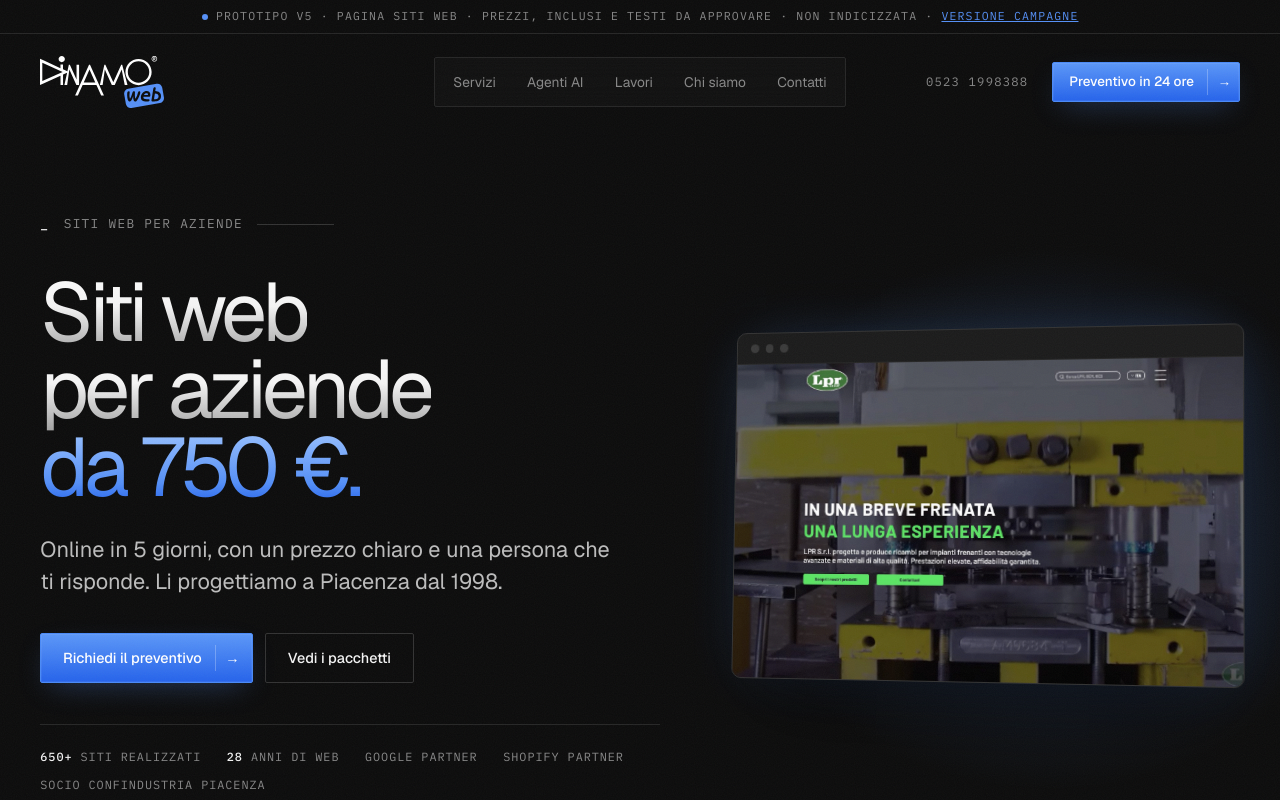
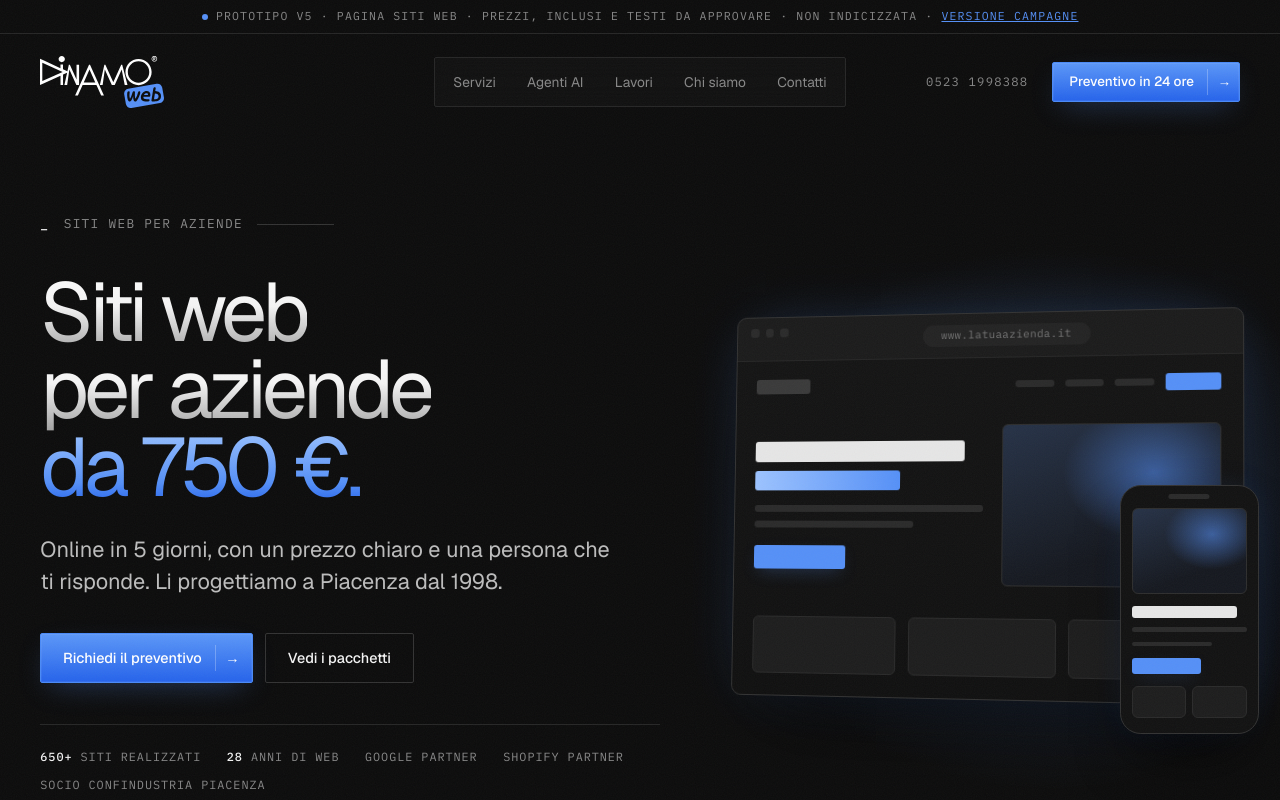
Before and after one commit to imodonutti/dinamoweb, a plain HTML site: page sito/v5/siti-web/index.html in a window 1280 px wide. Shown: the top 800 px of the page. Drawn offline with nearby package versions, Linux system fonts and the light colour scheme.

Commit message:
Pagina Siti web: in apertura un'illustrazione al posto del sito LPR
LPR è un progetto di tutt'altra scala rispetto ai pacchetti: accanto
a "da 750 €" creava aspettative sbagliate. Ora c'è uno schema di sito
(browser e telefono) nei colori della v5, che non rappresenta clienti.

Co-Authored-By: Claude Opus 5.5 <noreply@anthropic.com>
Claude-Session: https://claude.ai/code/session_01Aiy7tmoCqu5L2iGHmhgRHo

```diff
--- a/sito/assets/v5/css/landing.css
+++ b/sito/assets/v5/css/landing.css
@@ -31,6 +31,34 @@ html.is-lp .site-header .container { grid-template-columns: 1fr auto; }
 .lp-dots { display: flex; gap: .4rem; padding: .7rem .9rem; border-bottom: 1px solid var(--line); }
 .lp-dots i { width: .55rem; height: .55rem; border-radius: 50%; background: #3A3A3A; }
 .lp-browser img { display: block; width: 100%; height: auto; }
+/* illustrazione schematica di un sito (browser + telefono), nei colori della v5 */
+.lp-dots b { margin-left: auto; margin-right: auto; padding: .2rem 1.2rem; border-radius: 999px; background: #232323; color: #777; font: 400 .68rem/1.4 var(--f-mono); letter-spacing: .04em; }
+.lp-mock .mk-page { padding: 1.1rem 1.3rem 1.4rem; display: grid; gap: 1.2rem; background: linear-gradient(180deg, #141414, #101010); }
+.lp-mock i, .lp-phone-mock i { display: block; border-radius: 3px; background: #2A2A2A; }
+.mk-nav { display: flex; align-items: center; gap: .7rem; }
+.mk-nav i { width: 2.4rem; height: .4rem; }
+.mk-nav .mk-logo { width: 3.6rem; height: .9rem; margin-right: auto; background: #3A3A3A; }
+.mk-nav .mk-btn { width: 3.4rem; height: 1.1rem; background: var(--accent); }
+.mk-hero { display: grid; grid-template-columns: 1.1fr 1fr; gap: 1.2rem; align-items: center; padding-block: .8rem; }
+.mk-hero > div:first-child { display: grid; gap: .55rem; }
+.mk-t1 { height: 1.3rem; width: 92%; background: #E6E6E6 !important; }
+.mk-t2 { height: 1.3rem; width: 64%; background: linear-gradient(90deg, #9CC3FF, #5590F7) !important; }
+.mk-p { height: .45rem; width: 100%; margin-top: .35rem; }
+.mk-p.short { width: 70%; margin-top: 0; }
+.mk-cta { height: 1.5rem; width: 6rem; margin-top: .6rem; background: var(--accent) !important; box-shadow: 0 6px 18px -6px var(--glow); }
+.mk-img { aspect-ratio: 4 / 3; border-radius: 6px; background:
+  radial-gradient(60% 60% at 70% 30%, rgba(85,144,247,.55), transparent 70%),
+  linear-gradient(160deg, #263247, #15181F 70%); border: 1px solid #2E2E2E; }
+.mk-cards { display: grid; grid-template-columns: repeat(3, minmax(0, 1fr)); gap: .8rem; }
+.mk-cards i { height: 3.6rem; background: #1D1D1D !important; border: 1px solid #2A2A2A; border-radius: 6px !important; }
+.lp-phone-mock { position: absolute; right: -1.2rem; bottom: -2.2rem; width: 27%; padding: 1.4rem .7rem .9rem; display: grid; gap: .45rem; border-radius: 1.3rem; background: #121212;
+  border: 1px solid var(--line-2); box-shadow: 0 30px 60px -20px rgba(0,0,0,.9), 0 0 40px -18px var(--glow); }
+.lp-phone-mock .mk-notch { position: absolute; top: .5rem; left: 50%; width: 30%; height: .35rem; transform: translateX(-50%); border-radius: 999px; background: #2A2A2A; }
+.lp-phone-mock .mk-t1 { height: .7rem; margin-top: .3rem; }
+.lp-phone-mock .mk-p { height: .3rem; margin-top: .15rem; }
+.lp-phone-mock .mk-cta { height: 1rem; width: 60%; margin-top: .3rem; }
+.lp-phone-mock .mk-cards { grid-template-columns: 1fr 1fr; gap: .4rem; margin-top: .3rem; }
+.lp-phone-mock .mk-cards i { height: 2rem; }
 
 /* 2 · problema */
 .lp-pains { list-style: none; padding: 0; margin: 0; display: grid; grid-template-columns: repeat(3, minmax(0, 1fr)); gap: var(--gutter); }
--- a/sito/v5/siti-web/index.html
+++ b/sito/v5/siti-web/index.html
@@ -14,8 +14,8 @@
 <link rel="preconnect" href="https://fonts.googleapis.com">
 <link rel="preconnect" href="https://fonts.gstatic.com" crossorigin>
 <link rel="stylesheet" href="https://fonts.googleapis.com/css2?family=Geist:wght@300..700&family=IBM+Plex+Mono:wght@400;500&display=swap">
-<link rel="stylesheet" href="/assets/v5/css/style.css?v=202611241650">
-<link rel="stylesheet" href="/assets/v5/css/landing.css?v=202611241650">
+<link rel="stylesheet" href="/assets/v5/css/style.css?v=202611241700b">
+<link rel="stylesheet" href="/assets/v5/css/landing.css?v=202611241700b">
 <script type="application/ld+json">
 {"@context":"https://schema.org","@type":"Service","name":"Realizzazione siti web per aziende","provider":{"@type":"ProfessionalService","name":"Dinamoweb S.r.l.","telephone":"+39 0523 1998388","address":{"@type":"PostalAddress","streetAddress":"Via Conciliazione 58/C","postalCode":"29122","addressLocality":"Piacenza","addressCountry":"IT"}},
  "areaServed":["Piacenza","Parma","Cremona","Lodi","Pavia","Brescia","Bergamo"],
@@ -28,7 +28,7 @@
 
 <header class="site-header" id="top">
   <div class="container">
-    <a class="logo" href="/v5/" aria-label="Dinamoweb, home"><img src="/assets/img/logo-dinamoweb.svg?v=202611241650" alt="Dinamoweb" width="93" height="40"></a>
+    <a class="logo" href="/v5/" aria-label="Dinamoweb, home"><img src="/assets/img/logo-dinamoweb.svg?v=202611241700b" alt="Dinamoweb" width="93" height="40"></a>
     <nav class="nav lp-out" id="nav" aria-label="Menu principale">
       <a href="/v5/#servizi">Servizi</a>
       <a href="/v5/#giornata">Agenti AI</a>
@@ -67,7 +67,20 @@
         </ul>
       </div>
       <figure class="lp-hero-shot">
-        <div class="lp-browser"><span class="lp-dots" aria-hidden="true"><i></i><i></i><i></i></span><img src="/assets/img/lpr.jpg?v=202611241650" alt="Il sito LPR realizzato da Dinamoweb" width="1600" height="1000" fetchpriority="high"></div>
+        <!-- illustrazione schematica: non è il sito di un cliente -->
+        <div class="lp-browser lp-mock" aria-hidden="true">
+          <span class="lp-dots"><i></i><i></i><i></i><b>www.latuaazienda.it</b></span>
+          <div class="mk-page">
+            <div class="mk-nav"><i class="mk-logo"></i><i></i><i></i><i></i><i class="mk-btn"></i></div>
+            <div class="mk-hero"><div><i class="mk-t1"></i><i class="mk-t2"></i><i class="mk-p"></i><i class="mk-p short"></i><i class="mk-cta"></i></div><div class="mk-img"></div></div>
+            <div class="mk-cards"><i></i><i></i><i></i></div>
+          </div>
+        </div>
+        <div class="lp-phone-mock" aria-hidden="true">
+          <i class="mk-notch"></i>
+          <div class="mk-img"></div><i class="mk-t1"></i><i class="mk-p"></i><i class="mk-p short"></i><i class="mk-cta"></i>
+          <div class="mk-cards"><i></i><i></i></div>
+        </div>
       </figure>
     </div>
   </section>
@@ -148,9 +161,9 @@
       <div class="meta-row"><span class="meta ruled"><b>_03</b> Alcuni lavori</span><a class="meta lp-out" href="/v5/#lavori">Vedi tutti →</a></div>
       <h2 id="works-title" class="lp-h2"><span class="metal">Non promesse.</span> <span class="ghost">Siti online.</span></h2>
       <div class="lp-work-grid">
-        <figure><img src="/assets/img/lpr.jpg?v=202611241650" alt="Sito LPR" width="1600" height="1000" loading="lazy"><figcaption><span class="meta">LPR · Ricambi frenanti</span>Migliaia di codici ricambio, trovati in un clic.</figcaption></figure>
-        <figure><img src="/assets/img/edilsider.jpg?v=202611241650" alt="Sito Edilsider" width="1600" height="1000" loading="lazy"><figcaption><span class="meta">Edilsider · Edifici modulari</span>Progetti in quattro continenti, un solo racconto.</figcaption></figure>
-        <figure><img src="/assets/img/maxiarredo.jpg?v=202611241650" alt="Sito Maxiarredo" width="1600" height="1000" loading="lazy"><figcaption><span class="meta">Maxiarredo · Interni</span>Da negozio di arredamento a studio d'interni.</figcaption></figure>
+        <figure><img src="/assets/img/lpr.jpg?v=202611241700b" alt="Sito LPR" width="1600" height="1000" loading="lazy"><figcaption><span class="meta">LPR · Ricambi frenanti</span>Migliaia di codici ricambio, trovati in un clic.</figcaption></figure>
+        <figure><img src="/assets/img/edilsider.jpg?v=202611241700b" alt="Sito Edilsider" width="1600" height="1000" loading="lazy"><figcaption><span class="meta">Edilsider · Edifici modulari</span>Progetti in quattro continenti, un solo racconto.</figcaption></figure>
+        <figure><img src="/assets/img/maxiarredo.jpg?v=202611241700b" alt="Sito Maxiarredo" width="1600" height="1000" loading="lazy"><figcaption><span class="meta">Maxiarredo · Interni</span>Da negozio di arredamento a studio d'interni.</figcaption></figure>
       </div>
     </div>
   </section>
@@ -238,6 +251,6 @@
   <a class="btn btn-primary" href="#preventivo">Preventivo <span class="arrow" aria-hidden="true">→</span></a>
 </div>
 
-<script src="/assets/v5/js/landing.js?v=202611241650"></script>
+<script src="/assets/v5/js/landing.js?v=202611241700b"></script>
 </body>
 </html>
```
